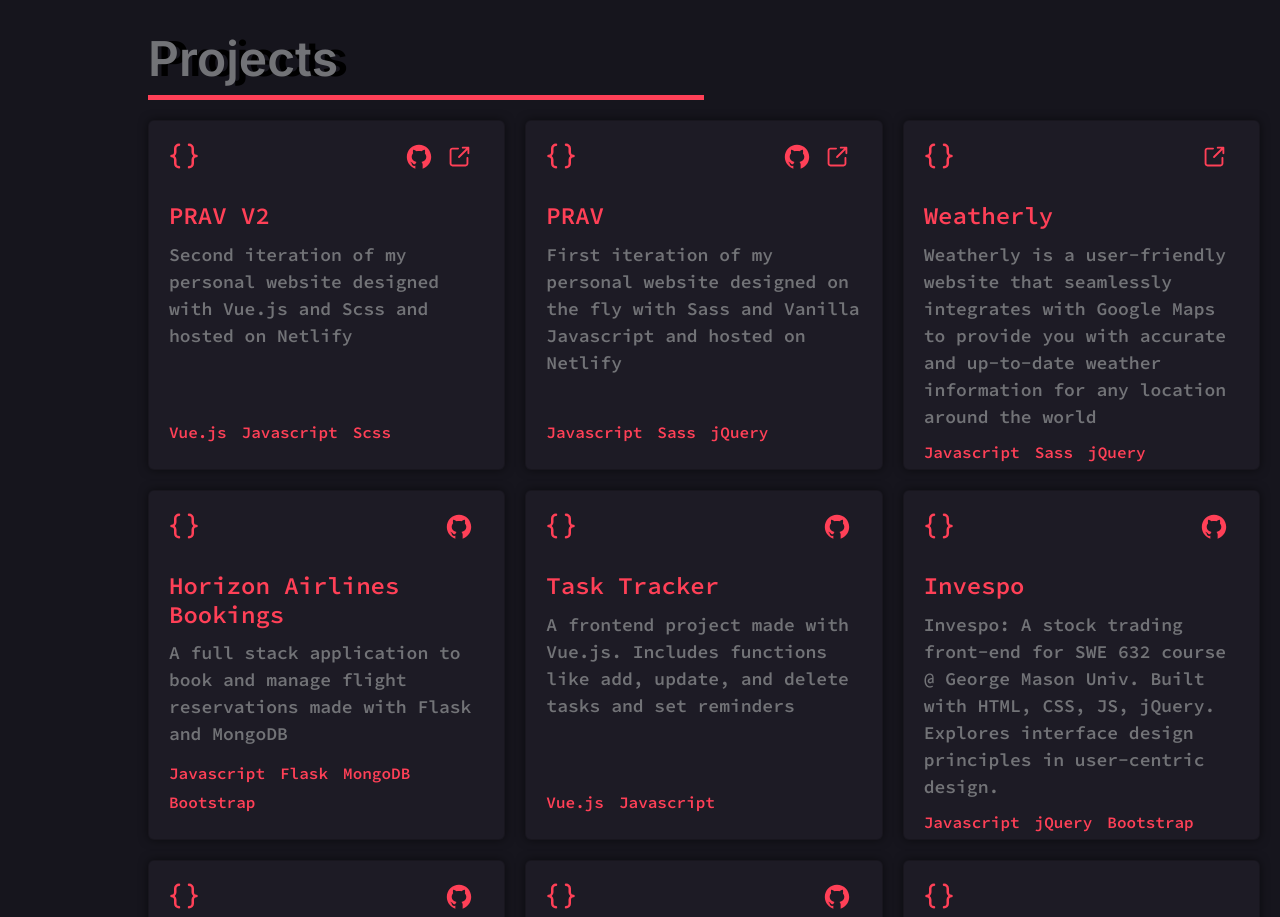
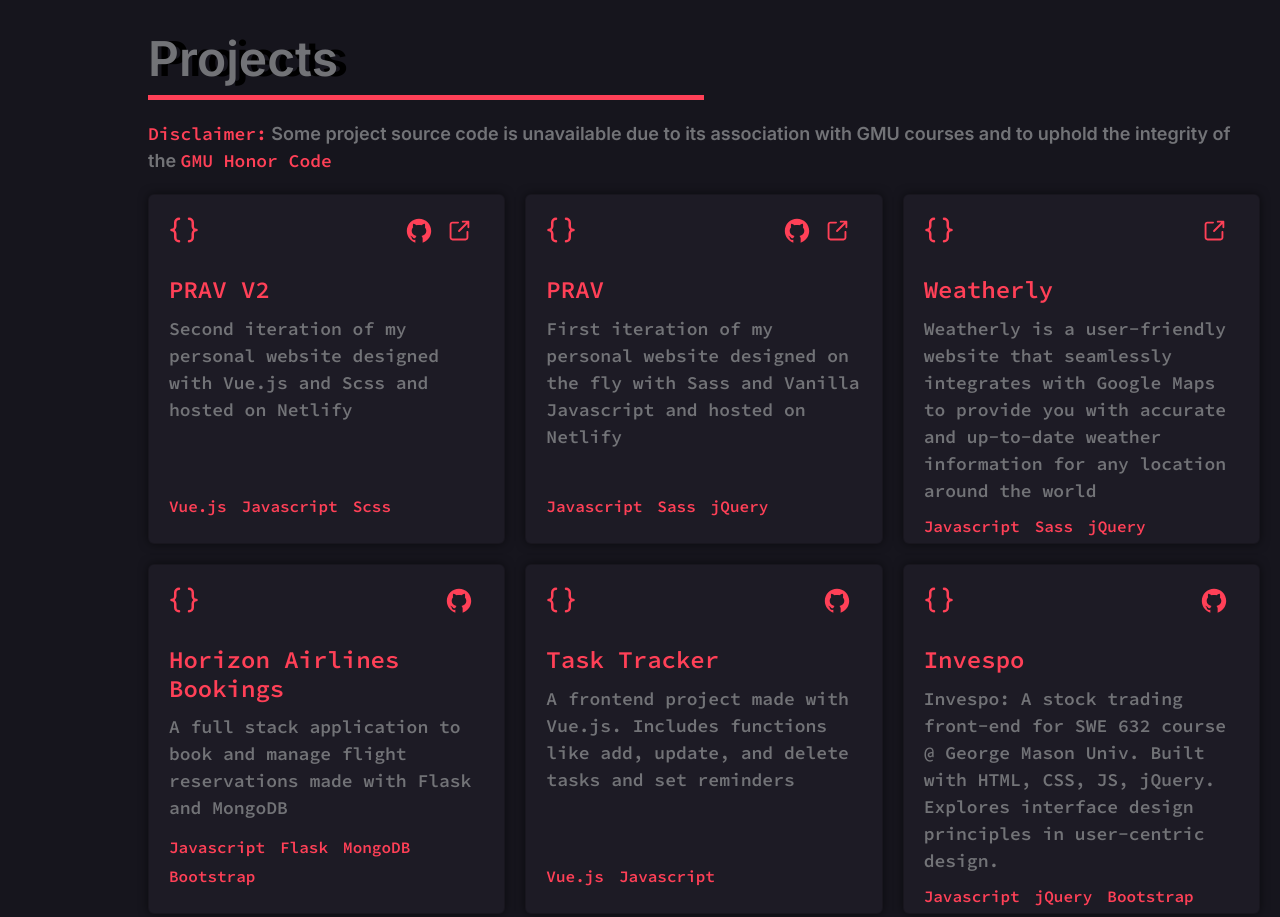
Before and after one commit to praneethravuri/PRAV-V2, a Vue app: page / in a window 1280 px wide. Shown: the part 1520-2437 px from the top of the page. Built offline with nearby package versions, Linux system fonts and the light colour scheme.

Commit message:
Added project disclaimer

```diff
--- a/src/components/Projects.vue
+++ b/src/components/Projects.vue
@@ -5,6 +5,8 @@
         </div>
         <div class="section-line"></div>
     </div>
+
+    <p class="disclaimer"><span>Disclaimer:</span> Some project source code is unavailable due to its association with GMU courses and to uphold the integrity of the <span><a href="https://oai.gmu.edu/full-honor-code-document/" target="_blank">GMU Honor Code</a></span></p>
 
     <div class="card-grid">
         <div v-for="project in projects" :key="project.projectName" class="card">
--- a/src/styles/projects.scss
+++ b/src/styles/projects.scss
@@ -59,6 +59,21 @@
     color: $bright-red;
 }
 
+.disclaimer{
+    margin-top: 20px;
+
+    & span, & a{
+        color: $bright-red;
+        transition: $transition;
+        font-family: $source-code-pro-font;
+        text-decoration: none;
+    }
+
+    & a:hover{
+        color: $dark-red;
+    }
+}
+
 @media (min-width: 768px) {
     .card-grid {
         grid-template-columns: repeat(2, 1fr);
```
